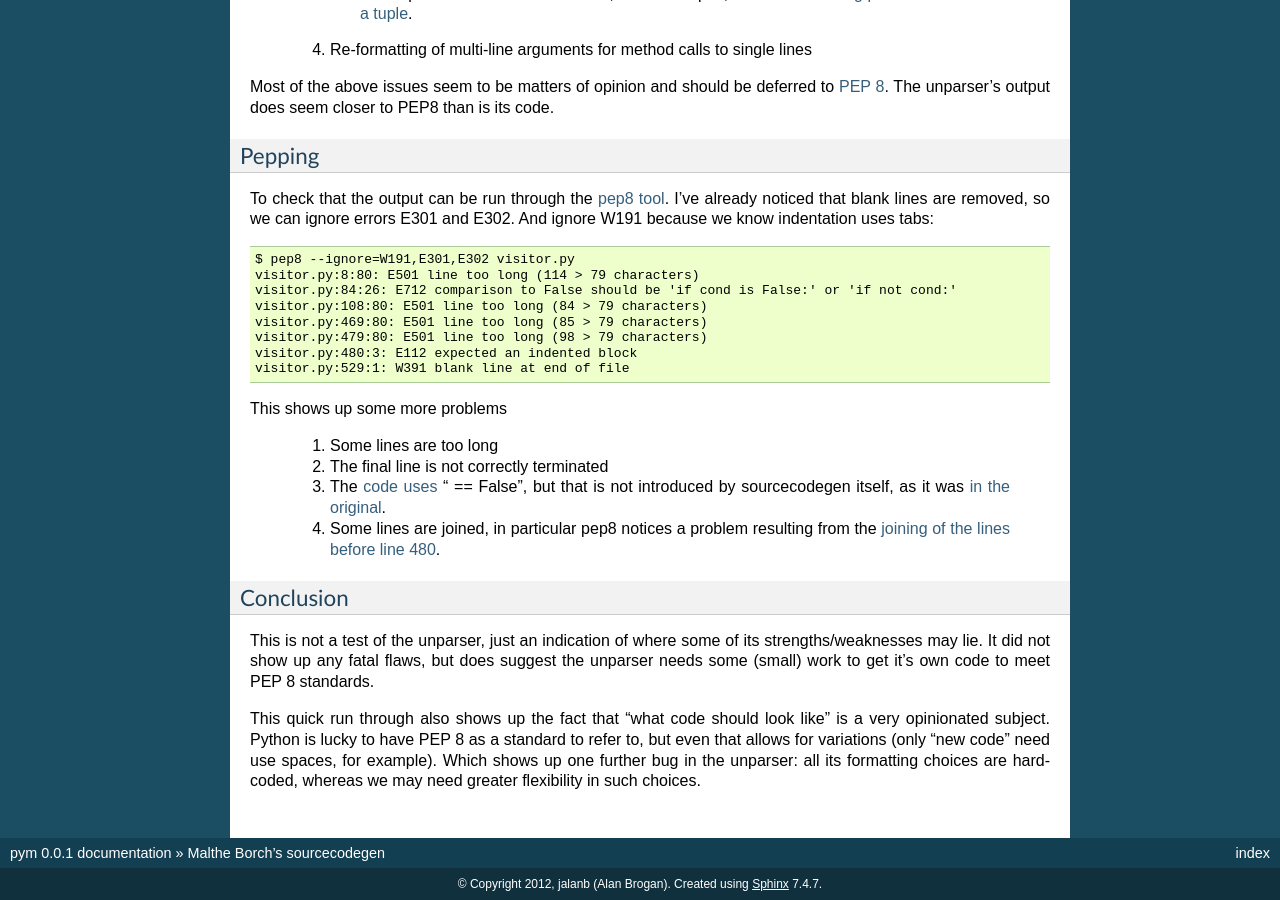
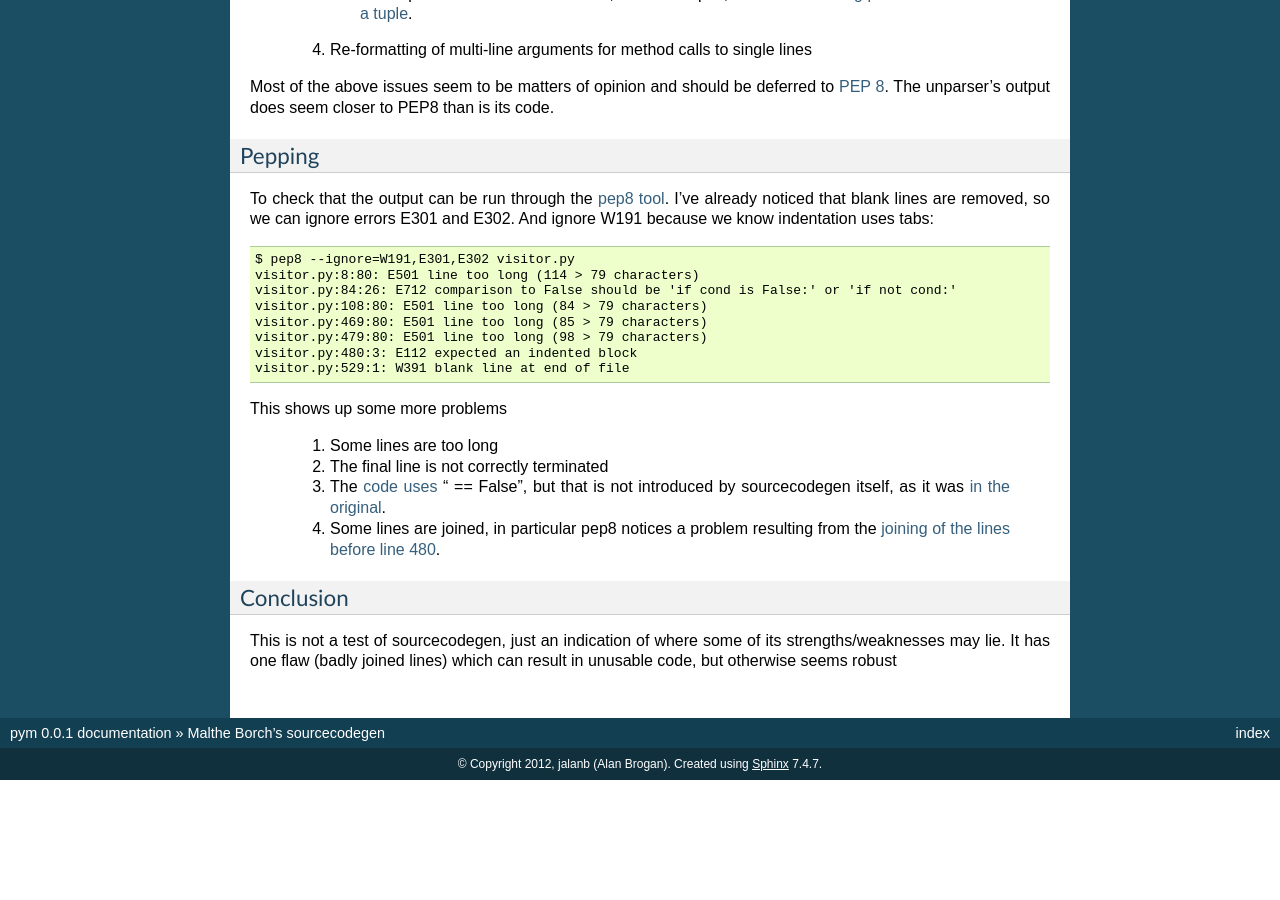
Before and after one commit to jalanb/pym, a Sphinx documentation site: the page built from docs/sourcecodegen.rst, in a window 1280 px wide and 900 px high, scrolled down 999 px. Built offline with Sphinx 7.4.7, drawn with Linux system fonts in a browser that asks for light colours; formulas are drawn with MathJax 3; after the commit the page ends 1779 px from its top, so only the background shows below that.

Commit message:
Draw a conclusion about sourcecodegen

```diff
--- a/docs/sourcecodegen.rst
+++ b/docs/sourcecodegen.rst
@@ -83,6 +83,4 @@ This shows up some more problems
 Conclusion
 ^^^^^^^^^^
 
-This is not a test of the unparser, just an indication of where some of its strengths/weaknesses may lie. It did not show up any fatal flaws, but does suggest the unparser needs some (small) work to get it's own code to meet PEP 8 standards.
-
-This quick run through also shows up the fact that "what code should look like" is a very opinionated subject. Python is lucky to have PEP 8 as a standard to refer to, but even that allows for variations (only "new code" need use spaces, for example). Which shows up one further bug in the unparser: all its formatting choices are hard-coded, whereas we may need greater flexibility in such choices.
+This is not a test of sourcecodegen, just an indication of where some of its strengths/weaknesses may lie. It has one flaw (badly joined lines) which can result in unusable code, but otherwise seems robust
```
